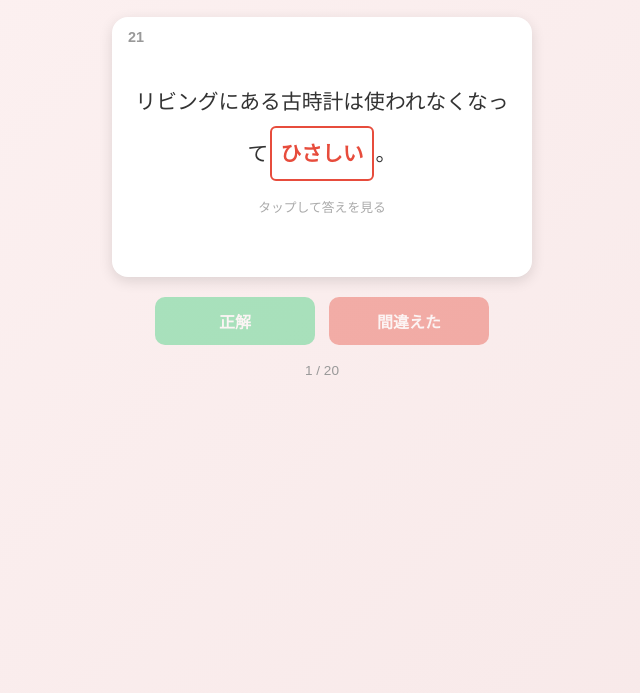
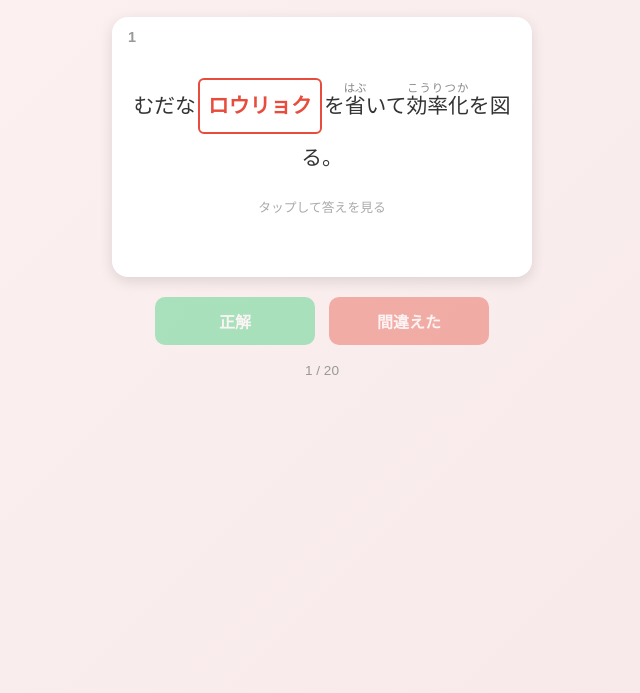
Before and after one commit to reality1317-alt/kanji-flashcards-, a plain HTML site: page index.html in a window 1280 px wide. Shown: the part 107-800 px from the top of the page, without its empty margins (318-958 px from the left). Drawn offline with Linux system fonts and the light colour scheme.

Commit message:
Add files via upload

```diff
--- a/index.html
+++ b/index.html
@@ -2,7 +2,7 @@
 <html lang="ja">
 <head>
 <meta charset="UTF-8">
-<title>確認問題 第9回 (21-40)</title>
+<title>総合復習問題 第10回 (1-20)</title>
 <style>
   * { box-sizing: border-box; }
   body {
@@ -207,33 +207,213 @@
 </head>
 <body>
 
-<h1>確認問題 第9回（21〜40）</h1>
+<h1>総合復習問題 第10回（1〜20）</h1>
 <div class="progress" id="progress"></div>
 
 <div id="app"></div>
 
 <script>
 const questions = [
-  {num:21, before:'リビングにある古時計は使われなくなって', target:'ひさしい', after:'。', beforeRuby:'リビングにある古時計は使われなくなって', afterRuby:'。', kanji:'久しい', reading:'ひさしい'},
-  {num:22, before:'大学内の<ruby>若<rt>わか</rt></ruby>い研究者を<ruby>支援<rt>しえん</rt></ruby>する', target:'キキン', after:'が<ruby>設立<rt>せつりつ</rt></ruby>された。', beforeRuby:'大学内の<ruby>若<rt>わか</rt></ruby>い研究者を<ruby>支援<rt>しえん</rt></ruby>する', afterRuby:'が<ruby>設立<rt>せつりつ</rt></ruby>された。', kanji:'基金', reading:'キキン'},
-  {num:23, before:'<ruby>保護者<rt>ほごしゃ</rt></ruby>は、<ruby>子供<rt>こども</rt></ruby>に', target:'ギ', after:'<ruby>務<rt>む</rt></ruby>教育を受けさせなければならない。', beforeRuby:'<ruby>保護者<rt>ほごしゃ</rt></ruby>は、<ruby>子供<rt>こども</rt></ruby>に', afterRuby:'<ruby>務<rt>む</rt></ruby>教育を受けさせなければならない。', kanji:'義', reading:'ギ（義務）'},
-  {num:24, before:'<ruby>私<rt>わたし</rt></ruby>はソフトボールなどの', target:'キュウギ', after:'が苦手です。', beforeRuby:'<ruby>私<rt>わたし</rt></ruby>はソフトボールなどの', afterRuby:'が苦手です。', kanji:'球技', reading:'キュウギ'},
-  {num:25, before:'', target:'キシュク', after:'<ruby>舎<rt>しゃ</rt></ruby>の<ruby>設備<rt>せつび</rt></ruby>がある中学校を<ruby>受験<rt>じゅけん</rt></ruby>する。', beforeRuby:'', afterRuby:'<ruby>舎<rt>しゃ</rt></ruby>の<ruby>設備<rt>せつび</rt></ruby>がある中学校を<ruby>受験<rt>じゅけん</rt></ruby>する。', kanji:'寄宿', reading:'キシュク'},
-  {num:26, before:'先生の<ruby>指示<rt>しじ</rt></ruby>に', target:'さからう', after:'生徒はいなかった。', beforeRuby:'先生の<ruby>指示<rt>しじ</rt></ruby>に', afterRuby:'生徒はいなかった。', kanji:'逆らう', reading:'さからう'},
-  {num:27, before:'「おくのほそ道」は<ruby>松尾芭蕉<rt>まつおばしょう</rt></ruby>が東北や<ruby>北陸<rt>ほくりく</rt></ruby>を旅した', target:'キコウ', after:'文だ。', beforeRuby:'「おくのほそ道」は<ruby>松尾芭蕉<rt>まつおばしょう</rt></ruby>が東北や<ruby>北陸<rt>ほくりく</rt></ruby>を旅した', afterRuby:'文だ。', kanji:'紀行', reading:'キコウ'},
-  {num:28, before:'父親の<ruby>経験<rt>けいけん</rt></ruby>に', target:'もとづく', after:'意見を<ruby>尊重<rt>そんちょう</rt></ruby>する。', beforeRuby:'父親の<ruby>経験<rt>けいけん</rt></ruby>に', afterRuby:'意見を<ruby>尊重<rt>そんちょう</rt></ruby>する。', kanji:'基づく', reading:'もとづく'},
-  {num:29, before:'', target:'キュウライ', after:'の<ruby>常識<rt>じょうしき</rt></ruby>をくつがえす新たな<ruby>手法<rt>しゅほう</rt></ruby>を開発する。', beforeRuby:'', afterRuby:'の<ruby>常識<rt>じょうしき</rt></ruby>をくつがえす新たな<ruby>手法<rt>しゅほう</rt></ruby>を開発する。', kanji:'旧来', reading:'キュウライ'},
-  {num:30, before:'', target:'キ', after:'<ruby>則<rt>そく</rt></ruby>正しい食事をとる。', beforeRuby:'', afterRuby:'<ruby>則<rt>そく</rt></ruby>正しい食事をとる。', kanji:'規', reading:'キ（規則）'},
-  {num:31, before:'マラソン<ruby>選手<rt>せんしゅ</rt></ruby>の', target:'ジキュウ', after:'<ruby>力<rt>りょく</rt></ruby>には<ruby>驚<rt>おどろ</rt></ruby>くべきものがある。', beforeRuby:'マラソン<ruby>選手<rt>せんしゅ</rt></ruby>の', afterRuby:'<ruby>力<rt>りょく</rt></ruby>には<ruby>驚<rt>おどろ</rt></ruby>くべきものがある。', kanji:'持久', reading:'ジキュウ'},
-  {num:32, before:'たいていの', target:'ジョウギ', after:'には、ミリメートルの<ruby>目盛<rt>めも</rt></ruby>りがついている。', beforeRuby:'たいていの', afterRuby:'には、ミリメートルの<ruby>目盛<rt>めも</rt></ruby>りがついている。', kanji:'定規', reading:'ジョウギ'},
-  {num:33, before:'私の', target:'トクギ', after:'は、歌を歌いながらバイオリンを<ruby>弾<rt>ひ</rt></ruby>くことだ。', beforeRuby:'私の', afterRuby:'は、歌を歌いながらバイオリンを<ruby>弾<rt>ひ</rt></ruby>くことだ。', kanji:'特技', reading:'トクギ'},
-  {num:34, before:'学校で学ぶ', target:'イギ', after:'とは何かを考える。', beforeRuby:'学校で学ぶ', afterRuby:'とは何かを考える。', kanji:'意義', reading:'イギ'},
-  {num:35, before:'先生について、ピアノを', target:'キホン', after:'から習う。', beforeRuby:'先生について、ピアノを', afterRuby:'から習う。', kanji:'基本', reading:'キホン'},
-  {num:36, before:'4対5の<ruby>延長<rt>えんちょう</rt></ruby>十回の<ruby>裏<rt>うら</rt></ruby>に', target:'ギャクテン', after:'ホームランを<ruby>打<rt>う</rt></ruby>った。', beforeRuby:'4対5の<ruby>延長<rt>えんちょう</rt></ruby>十回の<ruby>裏<rt>うら</rt></ruby>に', afterRuby:'ホームランを<ruby>打<rt>う</rt></ruby>った。', kanji:'逆転', reading:'ギャクテン'},
-  {num:37, before:'若い人たちの<ruby>活躍<rt>かつやく</rt></ruby>で、', target:'シンキュウ', after:'の世代交代が進む。', beforeRuby:'若い人たちの<ruby>活躍<rt>かつやく</rt></ruby>で、', afterRuby:'の世代交代が進む。', kanji:'新旧', reading:'シンキュウ'},
-  {num:38, before:'よほどうれしいことがあったのか、母は', target:'キショク', after:'<ruby>満面<rt>まんめん</rt></ruby>だ。', beforeRuby:'よほどうれしいことがあったのか、母は', afterRuby:'<ruby>満面<rt>まんめん</rt></ruby>だ。', kanji:'喜色', reading:'キショク'},
-  {num:39, before:'', target:'キカク', after:'外で市場に<ruby>出荷<rt>しゅっか</rt></ruby>できない<ruby>野<rt>や</rt></ruby><ruby>菜<rt>さい</rt></ruby>を安く売る。', beforeRuby:'', afterRuby:'外で市場に<ruby>出荷<rt>しゅっか</rt></ruby>できない<ruby>野<rt>や</rt></ruby><ruby>菜<rt>さい</rt></ruby>を安く売る。', kanji:'規格', reading:'キカク'},
-  {num:40, before:'長く<ruby>伸<rt>の</rt></ruby>ばしていた<ruby>髪<rt>かみ</rt></ruby>を', target:'ひさしぶり', after:'に短く切った。', beforeRuby:'長く<ruby>伸<rt>の</rt></ruby>ばしていた<ruby>髪<rt>かみ</rt></ruby>を', afterRuby:'に短く切った。', kanji:'久しぶり', reading:'ひさしぶり'}
+ {
+  "num": 1,
+  "before": "むだな",
+  "target": "ロウリョク",
+  "after": "を<ruby>省<rt>はぶ</rt></ruby>いて<ruby>効率化<rt>こうりつか</rt></ruby>を図る。",
+  "beforeRuby": "むだな",
+  "afterRuby": "を<ruby>省<rt>はぶ</rt></ruby>いて<ruby>効率化<rt>こうりつか</rt></ruby>を図る。",
+  "kanji": "労力",
+  "reading": "ろうりょく"
+ },
+ {
+  "num": 2,
+  "before": "ほんのりと",
+  "target": "さくらいろ",
+  "after": "に<ruby>染<rt>そ</rt></ruby>まった<ruby>頬<rt>ほお</rt></ruby>。",
+  "beforeRuby": "ほんのりと",
+  "afterRuby": "に<ruby>染<rt>そ</rt></ruby>まった<ruby>頬<rt>ほお</rt></ruby>。",
+  "kanji": "桜色",
+  "reading": "さくらいろ"
+ },
+ {
+  "num": 3,
+  "before": "まるで",
+  "target": "ガンチュウ",
+  "after": "にないかのように<ruby>無視<rt>むし</rt></ruby>された。",
+  "beforeRuby": "まるで",
+  "afterRuby": "にないかのように<ruby>無視<rt>むし</rt></ruby>された。",
+  "kanji": "眼中",
+  "reading": "がんちゅう"
+ },
+ {
+  "num": 4,
+  "before": "<ruby>彼<rt>かれ</rt></ruby>のなしとげた<ruby>偉業<rt>いぎょう</rt></ruby>は",
+  "target": "エイキュウ",
+  "after": "に<ruby>語<rt>かた</rt></ruby>り<ruby>継<rt>つ</rt></ruby>がれるだろう。",
+  "beforeRuby": "<ruby>彼<rt>かれ</rt></ruby>のなしとげた<ruby>偉業<rt>いぎょう</rt></ruby>は",
+  "afterRuby": "に<ruby>語<rt>かた</rt></ruby>り<ruby>継<rt>つ</rt></ruby>がれるだろう。",
+  "kanji": "永久",
+  "reading": "えいきゅう"
+ },
+ {
+  "num": 5,
+  "before": "<ruby>気象<rt>きしょう</rt></ruby> ",
+  "target": "エイセイ",
+  "after": "からの<ruby>情報<rt>じょうほう</rt></ruby>をもとに、明日の天気を<ruby>予測<rt>よそく</rt></ruby>する。",
+  "beforeRuby": "<ruby>気象<rt>きしょう</rt></ruby> ",
+  "afterRuby": "からの<ruby>情報<rt>じょうほう</rt></ruby>をもとに、明日の天気を<ruby>予測<rt>よそく</rt></ruby>する。",
+  "kanji": "衛星",
+  "reading": "えいせい"
+ },
+ {
+  "num": 6,
+  "before": "<ruby>信州<rt>しんしゅう</rt></ruby>の山々の<ruby>雪解<rt>ゆきど</rt></ruby>け水を集めた<ruby>千曲<rt>ちくま</rt></ruby><ruby>川<rt>がわ</rt></ruby>は、",
+  "target": "タイガ",
+  "after": "となって日本海に注ぐ。",
+  "beforeRuby": "<ruby>信州<rt>しんしゅう</rt></ruby>の山々の<ruby>雪解<rt>ゆきど</rt></ruby>け水を集めた<ruby>千曲<rt>ちくま</rt></ruby><ruby>川<rt>がわ</rt></ruby>は、",
+  "afterRuby": "となって日本海に注ぐ。",
+  "kanji": "大河",
+  "reading": "たいが"
+ },
+ {
+  "num": 7,
+  "before": "<ruby>永年<rt>ながねん</rt></ruby>の<ruby>努力<rt>どりょく</rt></ruby>が実を<ruby>結<rt>むす</rt></ruby>び、ついに",
+  "target": "カンブ",
+  "after": "に<ruby>昇格<rt>しょうかく</rt></ruby>した。",
+  "beforeRuby": "<ruby>永年<rt>ながねん</rt></ruby>の<ruby>努力<rt>どりょく</rt></ruby>が実を<ruby>結<rt>むす</rt></ruby>び、ついに",
+  "afterRuby": "に<ruby>昇格<rt>しょうかく</rt></ruby>した。",
+  "kanji": "幹部",
+  "reading": "かんぶ"
+ },
+ {
+  "num": 8,
+  "before": "十六",
+  "target": "セイキ",
+  "after": "の<ruby>姿<rt>すがた</rt></ruby>を今に<ruby>伝<rt>つた</rt></ruby>える<ruby>古城<rt>こじょう</rt></ruby>。",
+  "beforeRuby": "十六",
+  "afterRuby": "の<ruby>姿<rt>すがた</rt></ruby>を今に<ruby>伝<rt>つた</rt></ruby>える<ruby>古城<rt>こじょう</rt></ruby>。",
+  "kanji": "世紀",
+  "reading": "せいき"
+ },
+ {
+  "num": 9,
+  "before": "",
+  "target": "すえながく",
+  "after": "会社が<ruby>栄<rt>さか</rt></ruby>えることを<ruby>願<rt>ねが</rt></ruby>う。",
+  "beforeRuby": "",
+  "afterRuby": "会社が<ruby>栄<rt>さか</rt></ruby>えることを<ruby>願<rt>ねが</rt></ruby>う。",
+  "kanji": "末永く",
+  "reading": "すえながく"
+ },
+ {
+  "num": 10,
+  "before": "<ruby>不況<rt>ふきょう</rt></ruby>に<ruby>伴<rt>ともな</rt></ruby>いじわじわと",
+  "target": "ブッカ",
+  "after": "が下落している。",
+  "beforeRuby": "<ruby>不況<rt>ふきょう</rt></ruby>に<ruby>伴<rt>ともな</rt></ruby>いじわじわと",
+  "afterRuby": "が下落している。",
+  "kanji": "物価",
+  "reading": "ぶっか"
+ },
+ {
+  "num": 11,
+  "before": "本屋から",
+  "target": "シンカン",
+  "after": "<ruby>雑誌<rt>ざっし</rt></ruby>の<ruby>入荷<rt>にゅうか</rt></ruby>の<ruby>連絡<rt>れんらく</rt></ruby>を受け取る。",
+  "beforeRuby": "本屋から",
+  "afterRuby": "<ruby>雑誌<rt>ざっし</rt></ruby>の<ruby>入荷<rt>にゅうか</rt></ruby>の<ruby>連絡<rt>れんらく</rt></ruby>を受け取る。",
+  "kanji": "新刊",
+  "reading": "しんかん"
+ },
+ {
+  "num": 12,
+  "before": "このエレベーターは",
+  "target": "キュウシキ",
+  "after": "だがまだ動く。",
+  "beforeRuby": "このエレベーターは",
+  "afterRuby": "だがまだ動く。",
+  "kanji": "旧式",
+  "reading": "きゅうしき"
+ },
+ {
+  "num": 13,
+  "before": "<ruby>事故<rt>じこ</rt></ruby>の",
+  "target": "ゲンイン",
+  "after": "を見きわめ、<ruby>再発<rt>さいはつ</rt></ruby><ruby>防止<rt>ぼうし</rt></ruby>に<ruby>努<rt>つと</rt></ruby>める。",
+  "beforeRuby": "<ruby>事故<rt>じこ</rt></ruby>の",
+  "afterRuby": "を見きわめ、<ruby>再発<rt>さいはつ</rt></ruby><ruby>防止<rt>ぼうし</rt></ruby>に<ruby>努<rt>つと</rt></ruby>める。",
+  "kanji": "原因",
+  "reading": "げんいん"
+ },
+ {
+  "num": 14,
+  "before": "記者会見の<ruby>最後<rt>さいご</rt></ruby>に<ruby>質疑<rt>しつぎ</rt></ruby>",
+  "target": "オウトウ",
+  "after": "の時間を<ruby>設<rt>もう</rt></ruby>ける。",
+  "beforeRuby": "記者会見の<ruby>最後<rt>さいご</rt></ruby>に<ruby>質疑<rt>しつぎ</rt></ruby>",
+  "afterRuby": "の時間を<ruby>設<rt>もう</rt></ruby>ける。",
+  "kanji": "応答",
+  "reading": "おうとう"
+ },
+ {
+  "num": 15,
+  "before": "大宮くんはよく<ruby>冗談<rt>じょうだん</rt></ruby>をいうので、<ruby>彼<rt>かれ</rt></ruby>の話を",
+  "target": "ガクメン",
+  "after": "通りに受け取ることはできない。",
+  "beforeRuby": "大宮くんはよく<ruby>冗談<rt>じょうだん</rt></ruby>をいうので、<ruby>彼<rt>かれ</rt></ruby>の話を",
+  "afterRuby": "通りに受け取ることはできない。",
+  "kanji": "額面",
+  "reading": "がくめん"
+ },
+ {
+  "num": 16,
+  "before": "教会の<ruby>運営<rt>うんえい</rt></ruby>は、<ruby>信者<rt>しんじゃ</rt></ruby>からの",
+  "target": "キフ",
+  "after": "金でまかなっている。",
+  "beforeRuby": "教会の<ruby>運営<rt>うんえい</rt></ruby>は、<ruby>信者<rt>しんじゃ</rt></ruby>からの",
+  "afterRuby": "金でまかなっている。",
+  "kanji": "寄付",
+  "reading": "きふ"
+ },
+ {
+  "num": 17,
+  "before": "はやく<ruby>受験<rt>じゅけん</rt></ruby>の",
+  "target": "ジュウアツ",
+  "after": "から<ruby>解放<rt>かいほう</rt></ruby>されたい。",
+  "beforeRuby": "はやく<ruby>受験<rt>じゅけん</rt></ruby>の",
+  "afterRuby": "から<ruby>解放<rt>かいほう</rt></ruby>されたい。",
+  "kanji": "重圧",
+  "reading": "じゅうあつ"
+ },
+ {
+  "num": 18,
+  "before": "<ruby>大統領<rt>だいとうりょう</rt></ruby>の",
+  "target": "エンゼツ",
+  "after": "を聞くために、広場には多くの人が集まった。",
+  "beforeRuby": "<ruby>大統領<rt>だいとうりょう</rt></ruby>の",
+  "afterRuby": "を聞くために、広場には多くの人が集まった。",
+  "kanji": "演説",
+  "reading": "えんぜつ"
+ },
+ {
+  "num": 19,
+  "before": "夜行バスを<ruby>利用<rt>りょう</rt></ruby>して、",
+  "target": "カクやす",
+  "after": "<ruby>料<rt>りょう</rt></ruby><ruby>金<rt>きん</rt></ruby>で旅をする。",
+  "beforeRuby": "夜行バスを<ruby>利用<rt>りょう</rt></ruby>して、",
+  "afterRuby": "<ruby>料<rt>りょう</rt></ruby><ruby>金<rt>きん</rt></ruby>で旅をする。",
+  "kanji": "格安",
+  "reading": "かくやす"
+ },
+ {
+  "num": 20,
+  "before": "<ruby>孫<rt>まご</rt></ruby>の",
+  "target": "よろこぶ",
+  "after": "姿を<ruby>想像<rt>そうぞう</rt></ruby>しながらおもちゃを買う。",
+  "beforeRuby": "<ruby>孫<rt>まご</rt></ruby>の",
+  "afterRuby": "姿を<ruby>想像<rt>そうぞう</rt></ruby>しながらおもちゃを買う。",
+  "kanji": "喜ぶ",
+  "reading": "よろこぶ"
+ }
 ];
 
 let current = 0;
```
